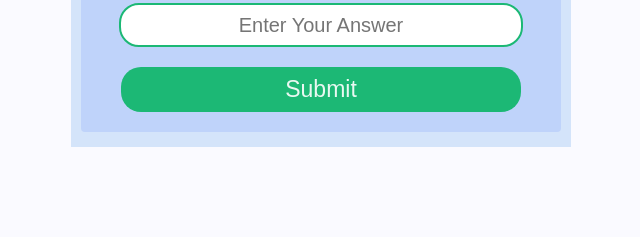
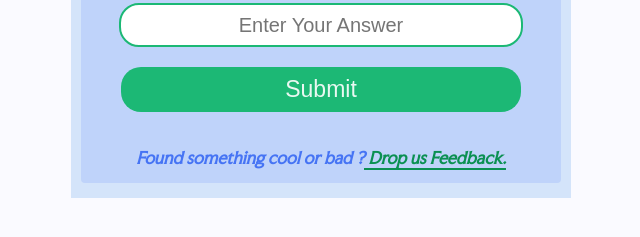
Before and after one commit to abubakar-sadiq001/Brainy-Bytes, a plain HTML site: page index.html in a window 1280 px wide. Shown: the part 313-550 px from the top of the page, without its empty margins (319-959 px from the left). Drawn offline with Linux system fonts and the light colour scheme; files whose address does not match are found by name.

Commit message:
Initial commit

```diff
--- a/index.html
+++ b/index.html
@@ -3,6 +3,7 @@
 <head>
     <meta charset="UTF-8">
     <meta name="viewport" content="width=device-width, initial-scale=1.0">
+    <meta name="theme-color" content="#4674f4">
     <title>Brainy Bytes</title>
     <link rel="stylesheet" href="style.css">
     <link rel="shortcut icon" href="assets/background-removed-image (1).png" type="image/x-icon">
@@ -84,6 +85,7 @@
                         <audio src="assets/error-2-36058.mp3" id="wrong_answer"></audio>
                         <audio src="assets/correct-6033.mp3" id="correct_answer"></audio>
                 </div>
+                <p class="feedbackText">Found something cool or bad ?<a href=""> Drop us Feedback.</a></p>
             </div>
             <!--  -->
         </div>
--- a/style.css
+++ b/style.css
@@ -245,7 +245,6 @@ header {
     width: 100%;
     max-width: 300px;
     margin: 30px auto;
-    /* display: none; */
     position: absolute;
     z-index: 22;
     right: 0;
@@ -334,6 +333,19 @@ header {
     height: 40px;
     margin: 30px 0px;
 }
+/* Feedback text */
+.feedbackText {
+    text-align: center;
+    padding: 15px 0px;
+    color: rgb(70, 116, 244);
+    font-style: italic;
+    font-weight: bold;
+}
+.feedbackText a {
+    color: rgb(11, 144, 82);
+    text-decoration: none;
+    border-bottom: 2px solid;
+}
 
 @media (max-width: 605px) {
     main {
```
